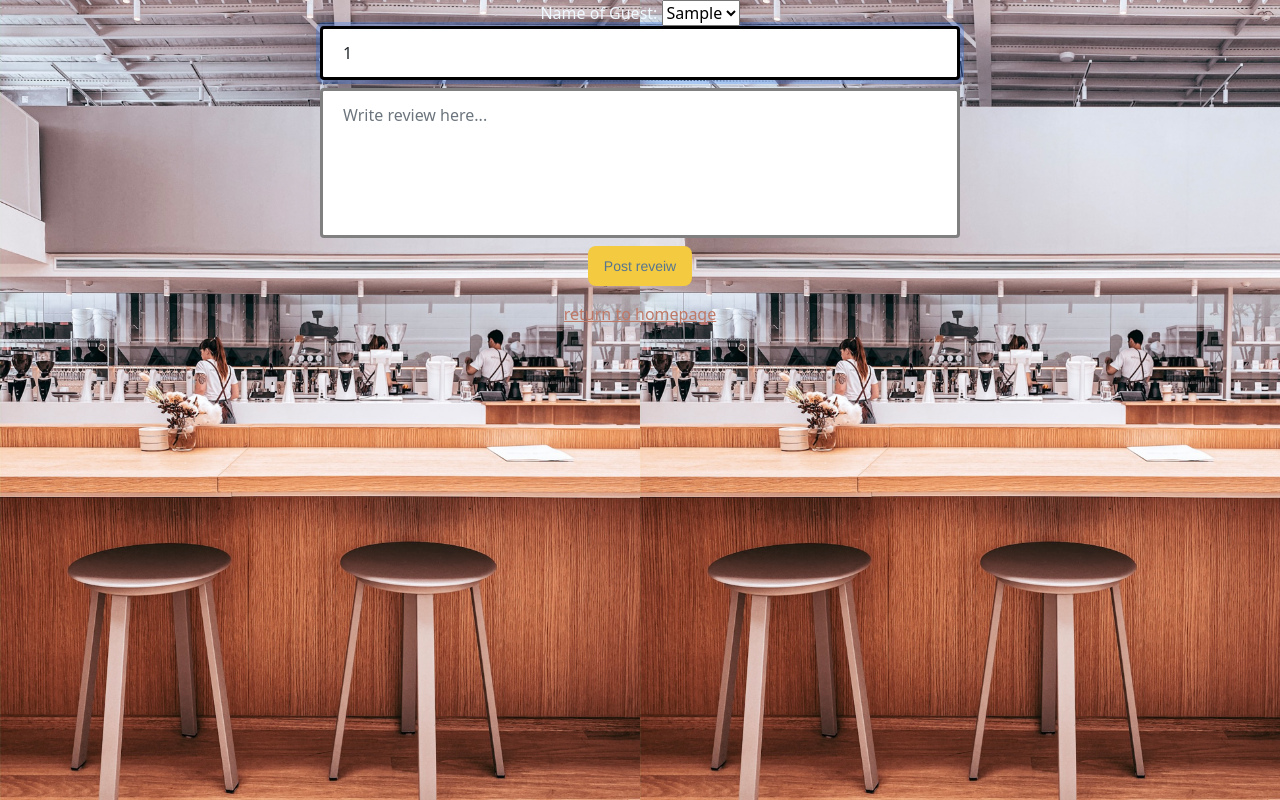
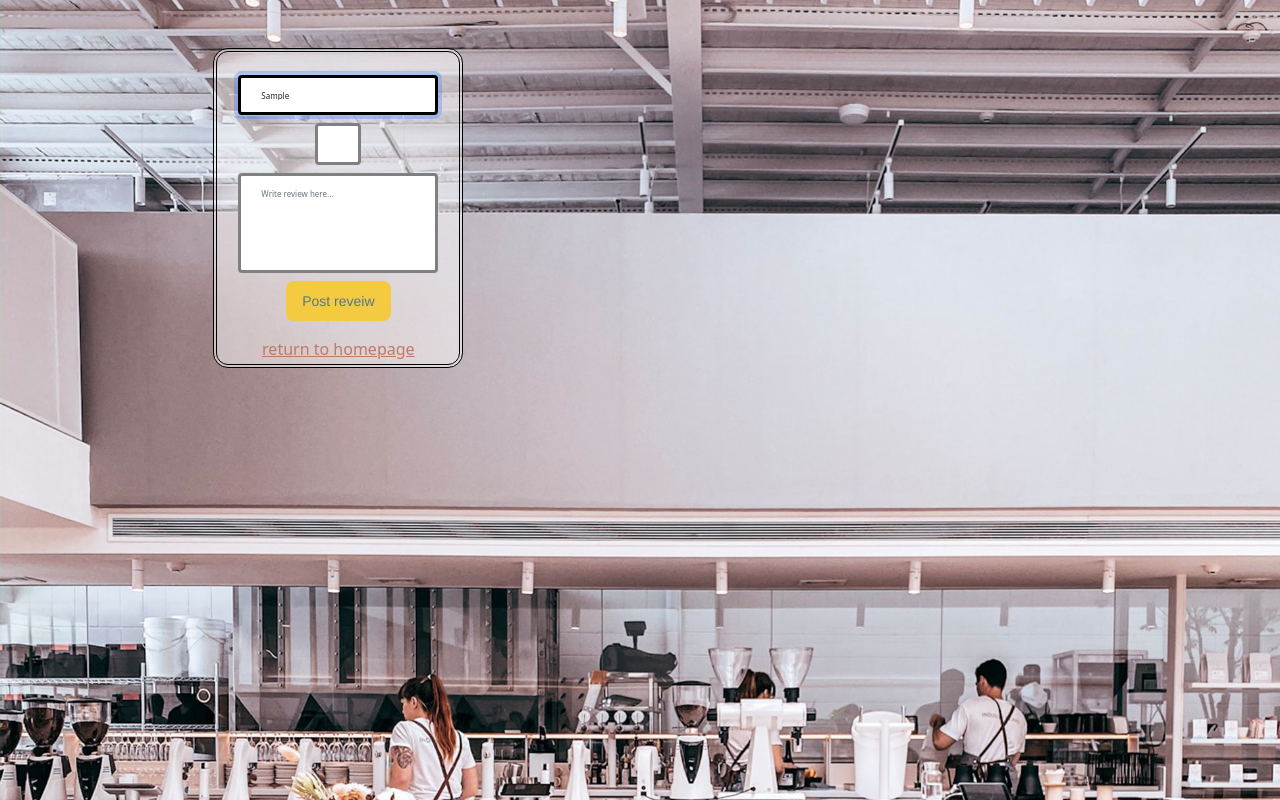
Before and after one commit to sarastevens123/hackbright_project, a Flask app: page /user-rating in a window 1280 px wide. Run offline with Flask 2, Linux system fonts and the light colour scheme; tables that the repository leaves empty hold one stand-in row (values such as "Sample post").

Commit message:
added styling to forms on user-review page

```diff
--- a/static/stylesheet.css
+++ b/static/stylesheet.css
@@ -61,7 +61,8 @@
   width: 100vw;
   height: 100vh;
   background-image: url("barstools-image.jpg");
-  background-size: 50%;
+  background-size: cover;
+
 }
 
 #logo-background {
@@ -90,6 +91,7 @@
   -webkit-transition: 0.5s;
   transition: 0.5s;
   outline: none;
+  font-size: 50%;
 }
 
 .review-input:focus {
@@ -98,7 +100,7 @@
 
 textarea {
   width: 100%;
-  height: 150px;
+  height: 100px;
   padding: 12px 20px;
   box-sizing: border-box;
   border: 2px solid #ccc;
@@ -151,3 +153,9 @@ input {
   font-family: 'Anek Gujarati', sans-serif;
   color: black;
 }
+
+placeholder {
+  font-family: 'Anek Gujarati', sans-serif;
+  color: black;
+  font-size: small;
+}
--- a/templates/user-rating-form.html
+++ b/templates/user-rating-form.html
@@ -2,24 +2,16 @@
 {% block content %}
 <body class="text-center">
 <div id="right-col">
-<form action="/user-rating" id="user-rating" method="POST">
-
-    <!-- <p style="color:aliceblue;">Restaurant Name:</p>
-    <input class="review-input" type="text" name="restaurant" required> -->
-
-    <span style="color:aliceblue;">Name of Guest:</span>
-    <!-- <input type="text" name="guest" required> -->
-    <select name="guest">
+    <div class="row">
+        <div class="col-md-12">
+            <div class="col-md-8" style="display: inline-block;">
+                <form action="/user-rating" id="signup-forms" class="form-signin mt-5" method="POST">
+                    <select style="width: 200px; height:40px; margin: 8px auto;" id="inputGuest" type="text" name="guest" class="form-control review-input" placeholder="guest" required autofocus>
                         {% for user in users %}
-
-
                             <option value="{{ user.user_id }}" {% if user_id==user.user_id %} selected="selected"{% endif %}>{{ user.fname }}</option>
-
                         {% endfor %}
                     </select>
-
-    <!-- <input style="max-width:50%; margin:auto;" name="score" type="text" id="inputScore" class="form-control review-input" placeholder="Score(1-10)" required autofocus> -->
-    <select style="max-width:50%; margin:auto;" name="score" type="text" class="form-control review-input" placeholder="Score(1-10)" id="exampleFormControlSelect1" required autofocus>
+                    <select style="width:25px; margin:8px auto;" name="score" type="text" class="form-control review-input" placeholder="Score(1-10)" id="exampleFormControlSelect1" required autofocus>
                         <option>1</option>
                         <option>2</option>
                         <option>3</option>
@@ -32,17 +24,14 @@
                         <option>10</option>
                     </select>
 
-
-
-    <textarea style="max-width:50%; margin:8px auto;" id="inputReview" type="text" name="review" class="form-control review-input" rows="4" cols="50" placeholder="Write review here..." required autofocus></textarea>
+                    <textarea style="width:200px; margin:8px auto;" id="inputReview" type="text" name="review" class="form-control review-input" rows="4" cols="50" placeholder="Write review here..." required autofocus></textarea>
                     <p>
                     <input class="button-1" type="submit" value="Post reveiw">
                     </p>
-
+                    <a href="/restaurant-home">return to homepage</a>
                 </form>
-
-
-<a href="/restaurant-home">return to homepage</a>
+            </div>
+        </div>
     </div>
 </body>
 {% endblock %}
```
Lines whose indentation alone changed are shown as unchanged.
